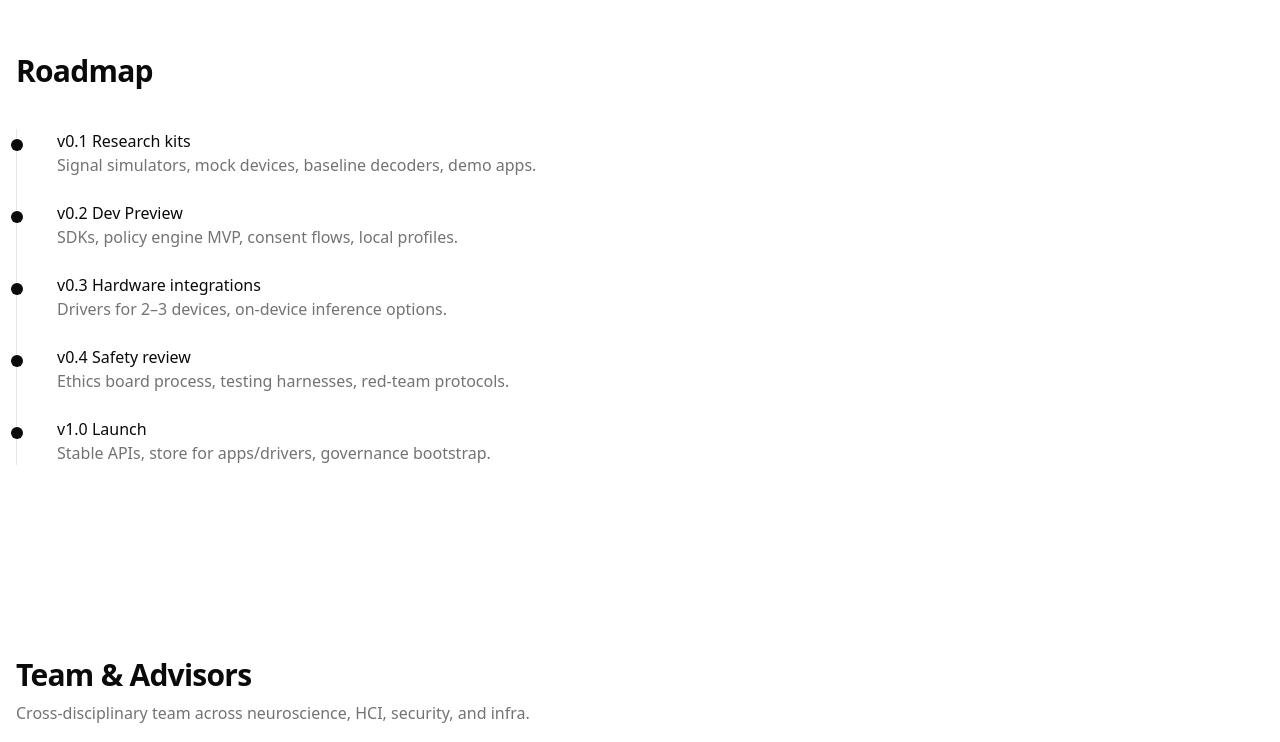
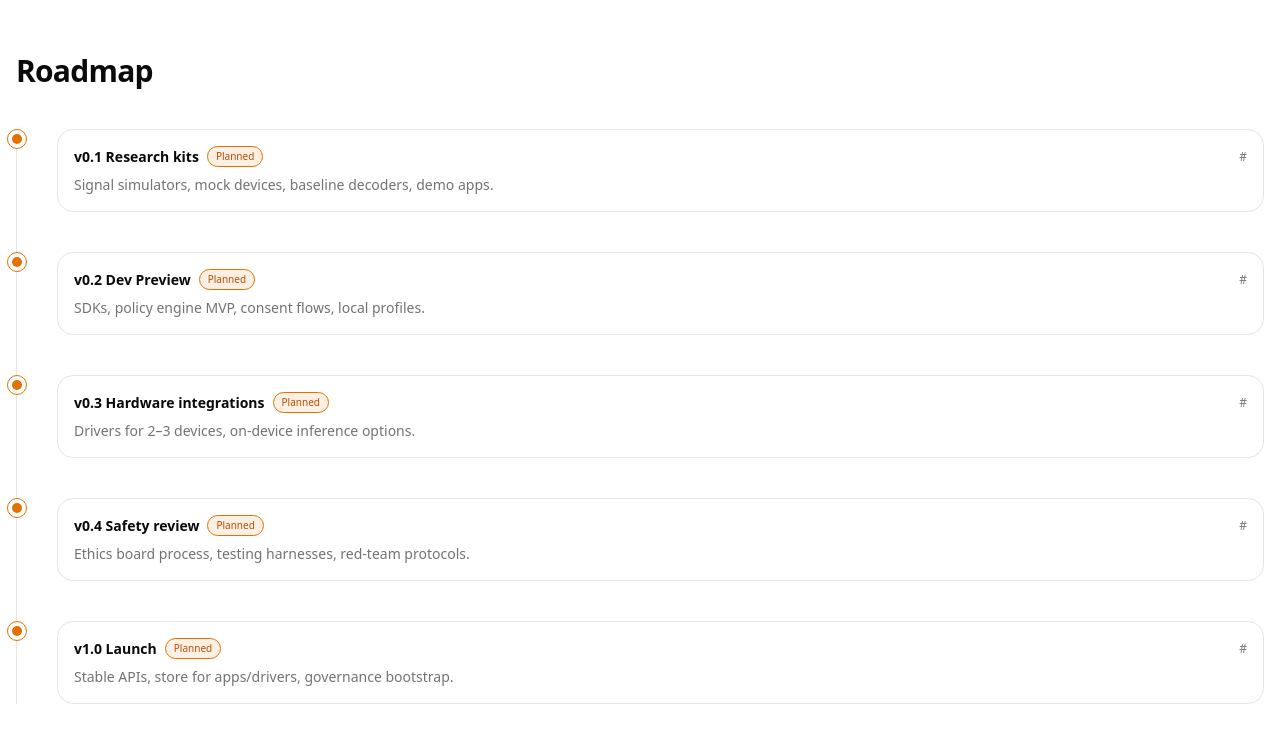
Before and after one commit to Cyber-preacher/neurolect-landing, a Next.js app: page / in a window 1280 px wide. Shown: the part 5100-5842 px from the top of the page. Built offline with nearby package versions, Linux system fonts and the light colour scheme; no server answers.

Commit message:
fix(roadmap): tolerate quarter/year dates in <time> dateTime

```diff
--- a/src/components/sections/Roadmap.tsx
+++ b/src/components/sections/Roadmap.tsx
@@ -1,15 +1,133 @@
-import { SectionShell } from "@/components/SectionShell";
+"use client";
+
+import SectionShell from "@/components/SectionShell";
 import { COPY } from "@/lib/copy";
-import { Timeline } from "@/components/Timeline";
+import clsx from "clsx";
+
+type Phase = {
+  id: string;
+  phase: string;
+  detail: string;
+  status: "achieved" | "planned";
+  date?: string; // accepts "2025-09", "2025", "2025-Q4", etc.
+};
+
+function toIsoOrUndefined(raw?: string): string | undefined {
+  if (!raw) return undefined;
+
+  // Trim and normalize
+  const s = String(raw).trim();
+
+  // Patterns we handle:
+  // 1) YYYY-QN  -> map to first month of the quarter
+  const q = s.match(/^(\d{4})-Q([1-4])$/i);
+  if (q) {
+    const year = Number(q[1]);
+    const quarter = Number(q[2]);
+    const month = { 1: 1, 2: 4, 3: 7, 4: 10 }[quarter]; // Jan/Apr/Jul/Oct
+    const d = new Date(Date.UTC(year, month - 1, 1));
+    return isNaN(d.getTime()) ? undefined : d.toISOString();
+  }
+
+  // 2) YYYY-MM  -> assume day 1
+  const ym = s.match(/^(\d{4})-(\d{2})$/);
+  if (ym) {
+    const year = Number(ym[1]);
+    const month = Number(ym[2]);
+    const d = new Date(Date.UTC(year, month - 1, 1));
+    return isNaN(d.getTime()) ? undefined : d.toISOString();
+  }
+
+  // 3) YYYY -> assume Jan 1
+  const y = s.match(/^(\d{4})$/);
+  if (y) {
+    const year = Number(y[1]);
+    const d = new Date(Date.UTC(year, 0, 1));
+    return isNaN(d.getTime()) ? undefined : d.toISOString();
+  }
+
+  // 4) Try native parse for full ISO dates if provided
+  const d = new Date(s);
+  if (!isNaN(d.getTime())) return d.toISOString();
+
+  return undefined;
+}
 
 export function Roadmap() {
-  const items = COPY.roadmap.phases.map((p) => ({
-    title: p.phase,
-    body: p.detail
-  }));
+  const phases: Phase[] = COPY.roadmap.phases;
+
   return (
     <SectionShell id="roadmap" title={COPY.roadmap.title}>
-      <Timeline items={items} />
+      <ol className="relative border-s pl-6">
+        {phases.map((p) => {
+          const iso = toIsoOrUndefined(p.date);
+          return (
+            <li key={p.id} id={p.id} className="mb-10 ms-4 scroll-mt-24">
+              {/* node */}
+              <span
+                className={clsx(
+                  "absolute -start-2.5 flex h-5 w-5 items-center justify-center rounded-full border bg-background",
+                  p.status === "achieved" ? "text-green-600 border-green-600" : "text-amber-600 border-amber-600"
+                )}
+                aria-hidden
+              >
+                <span
+                  className={clsx(
+                    "block h-2.5 w-2.5 rounded-full",
+                    p.status === "achieved" ? "bg-green-600" : "bg-amber-600"
+                  )}
+                />
+              </span>
+
+              <div className="rounded-2xl border p-4">
+                <div className="flex flex-wrap items-center gap-2">
+                  <h3 className="text-sm font-semibold">{p.phase}</h3>
+                  <StatusBadge status={p.status} />
+                  {p.date && (
+                    <time
+                      className="text-xs text-muted-foreground"
+                      {...(iso ? { dateTime: iso } : {})}
+                      aria-label={`Target date ${p.date}`}
+                    >
+                      {p.date}
+                    </time>
+                  )}
+                  <a
+                    href={`#${p.id}`}
+                    className="ml-auto text-xs text-muted-foreground hover:underline"
+                    aria-label={`Link to ${p.phase}`}
+                  >
+                    #{p.id}
+                  </a>
+                </div>
+                <p className="mt-2 text-sm text-muted-foreground">{p.detail}</p>
+              </div>
+            </li>
+          );
+        })}
+      </ol>
+
+      {/* Legend */}
+      <div className="mt-4 flex items-center gap-3 text-xs text-muted-foreground">
+        <StatusBadge status="achieved" /> Achieved
+        <StatusBadge status="planned" /> Planned
+      </div>
     </SectionShell>
   );
 }
+
+function StatusBadge({ status }: { status: "achieved" | "planned" }) {
+  return (
+    <span
+      className={clsx(
+        "inline-flex items-center rounded-full border px-2 py-0.5 text-[10px] font-medium",
+        status === "achieved"
+          ? "border-green-600 text-green-700 bg-green-600/10"
+          : "border-amber-600 text-amber-700 bg-amber-600/10"
+      )}
+      aria-label={status === "achieved" ? "Achieved" : "Planned"}
+    >
+      {status === "achieved" ? "Achieved" : "Planned"}
+    </span>
+  );
+}
```
